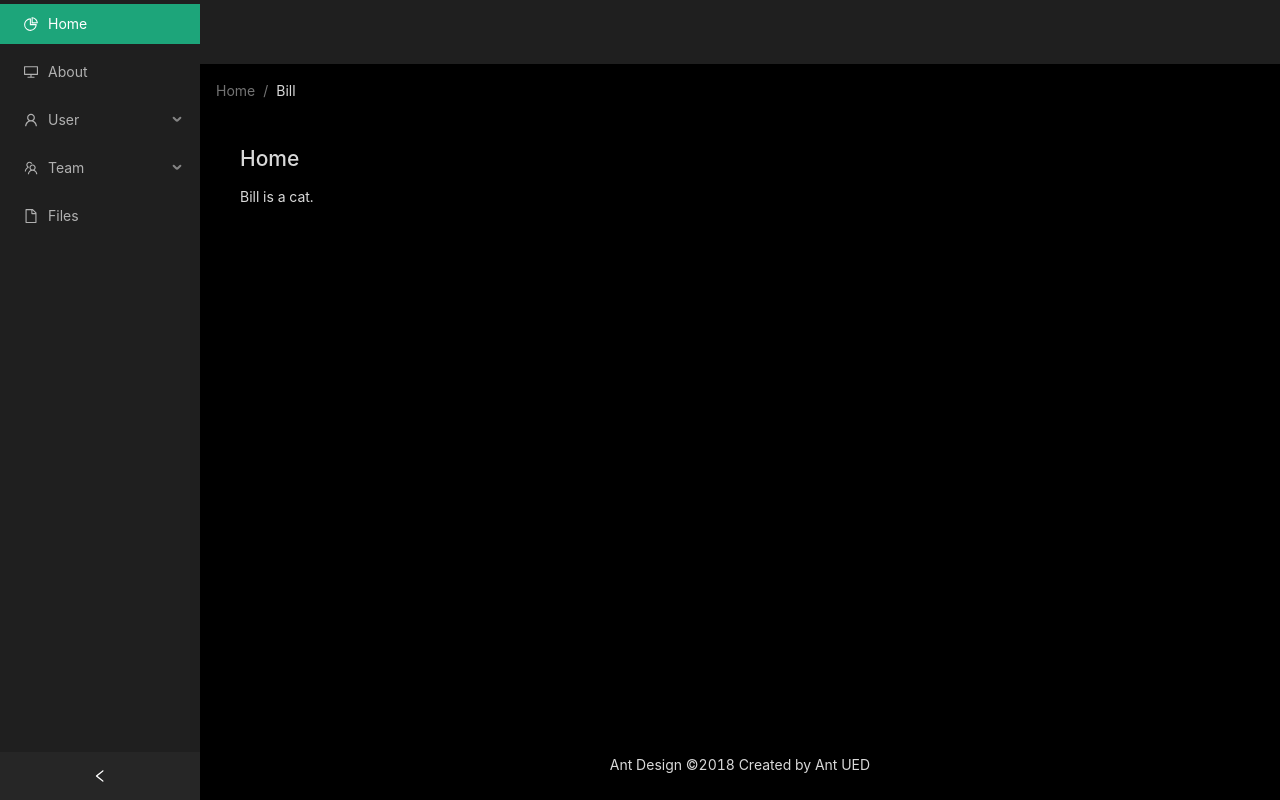
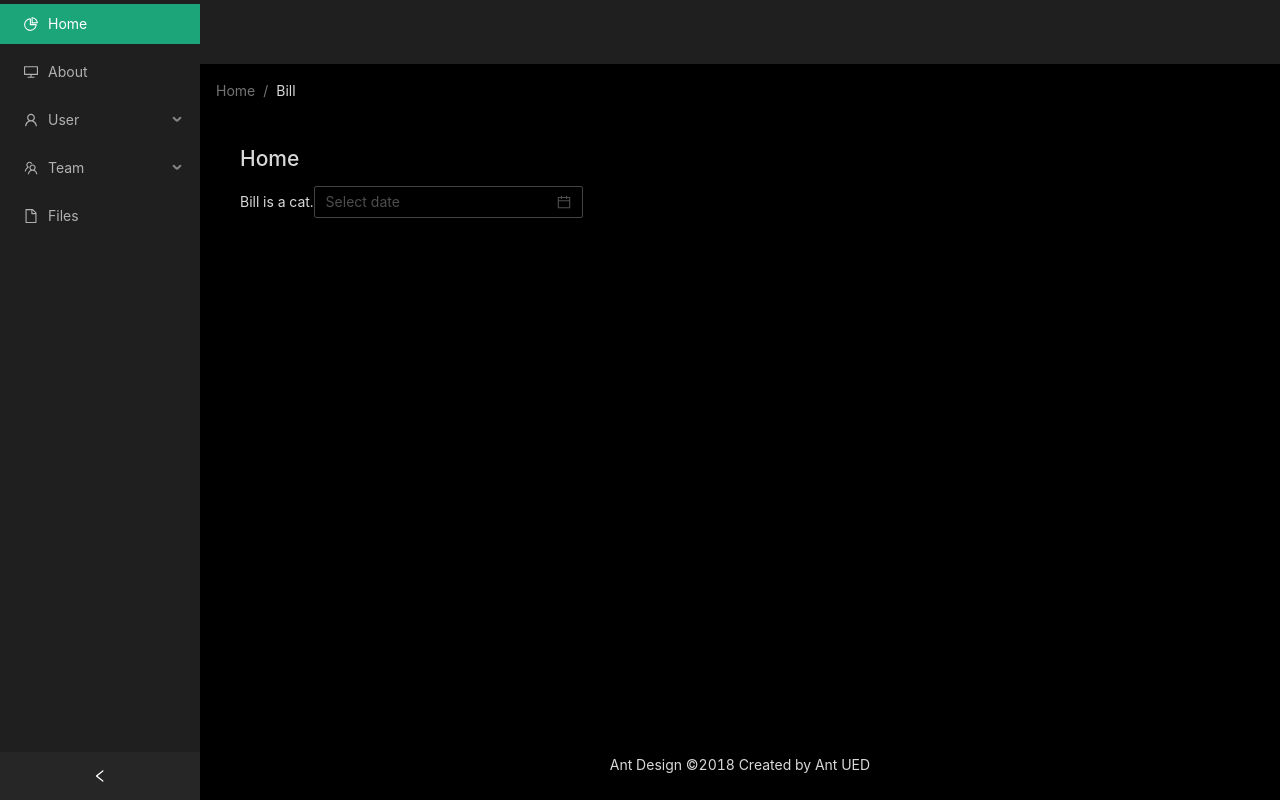
Before and after one commit to dhausser/react-webpack, a React app: page / in a window 1280 px wide. Built offline with nearby package versions, Linux system fonts and the light colour scheme.

Commit message:
@typescript-eslint update

```diff
--- a/package.json
+++ b/package.json
@@ -23,8 +23,8 @@
     "@types/react": "^17.0.5",
     "@types/react-dom": "^17.0.3",
     "@types/react-router-dom": "^5.1.7",
-    "@typescript-eslint/eslint-plugin": "^4.22.1",
-    "@typescript-eslint/parser": "^4.22.1",
+    "@typescript-eslint/eslint-plugin": "^4.23.0",
+    "@typescript-eslint/parser": "^4.23.0",
     "@webpack-cli/generators": "^2.1.0",
     "css-loader": "^5.2.4",
     "eslint": "^7.26.0",
--- a/src/App.tsx
+++ b/src/App.tsx
@@ -1,6 +1,6 @@
 import React, { useState, ReactElement } from "react";
 import { BrowserRouter as Router, Switch, Route, Link } from "react-router-dom";
-import { Layout, Menu, Breadcrumb } from "antd";
+import { Layout, Menu, Breadcrumb, DatePicker, DatePickerProps } from "antd";
 import {
   DesktopOutlined,
   PieChartOutlined,
@@ -78,6 +78,16 @@ function App(): ReactElement {
   );
 }
 
+function handleChange(event: any) {
+  console.log('onHandle')
+  console.log(event)
+}
+
+function handleOk(event: any) {
+  console.log('onOk')
+  console.log(event)
+}
+
 function Home() {
   return (
     <Content style={{ margin: "0 16px" }}>
@@ -91,6 +101,7 @@ function Home() {
       >
         <h2>Home</h2>
         Bill is a cat.
+        <DatePicker showTime onChange={handleChange} onOk={handleOk} />
       </div>
     </Content>
   );
```
Also changed, not shown: 1 other file (tests, documents, lock files or other folders).
